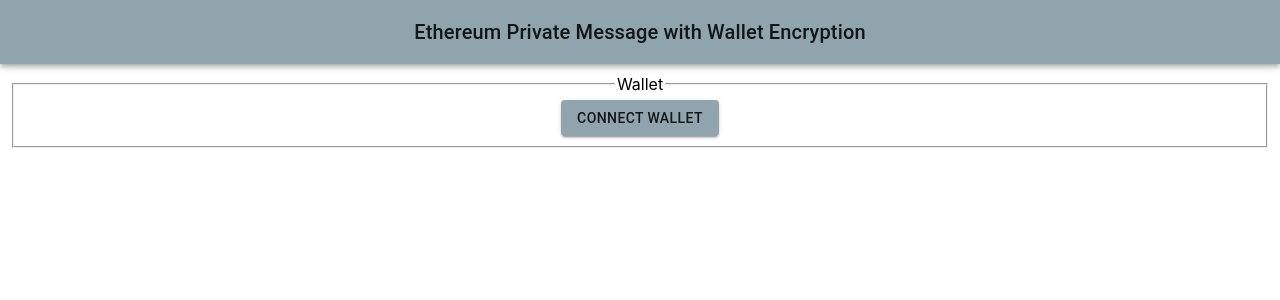
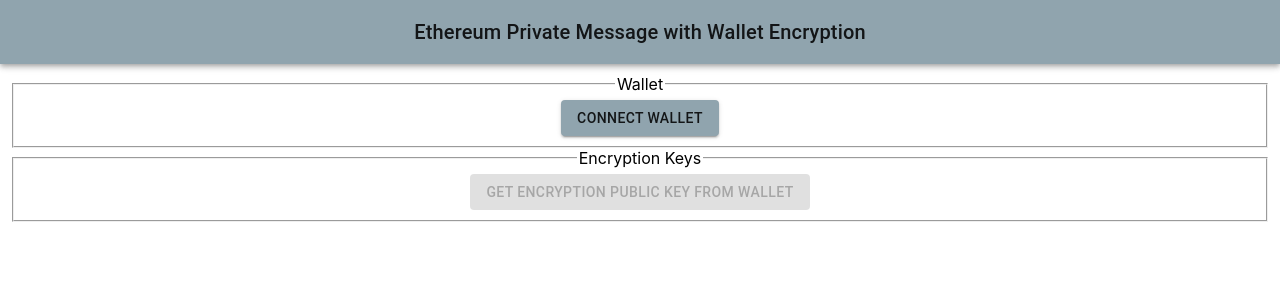
Before and after one commit to vincent-l-j/test-transactor, a React (Create React App) app: page / in a window 1280 px wide. Shown: the top 300 px of the page. Built offline with nearby package versions, Linux system fonts and the light colour scheme.

Commit message:
Add get encryption public key button

```diff
--- a/src/App.tsx
+++ b/src/App.tsx
@@ -8,6 +8,7 @@
 } from "@material-ui/core/styles";
 import { lightBlue, blueGrey } from "@material-ui/core/colors";
 import { Web3Provider } from "@ethersproject/providers/src.ts/web3-provider";
+import GetEncryptionPublicKey from "./GetEncryptionPublicKey";
 import ConnectWallet from "./ConnectWallet";
 
 const theme = createTheme({
@@ -44,7 +45,8 @@
 });
 
 function App() {
-  const [, setProvider] = useState<Web3Provider>();
+  const [provider, setProvider] = useState<Web3Provider>();
+  const [, setEncPublicKey] = useState<Uint8Array>();
   const [address, setAddress] = useState<string>();
   const classes = useStyles();
 
@@ -74,6 +76,14 @@
                 setAddress={setAddress}
               />
             </fieldset>
+            <fieldset>
+              <legend>Encryption Keys</legend>
+              <GetEncryptionPublicKey
+                setEncPublicKey={setEncPublicKey}
+                providerRequest={provider?.provider?.request}
+                address={address}
+              />
+            </fieldset>
           </main>
         </div>
       </div>
--- /dev/null
+++ b/src/GetEncryptionPublicKey.tsx
@@ -0,0 +1,56 @@
+import { Button } from "@material-ui/core";
+import React from "react";
+
+interface Props {
+  setEncPublicKey: (key: Uint8Array) => void;
+  providerRequest:
+    | ((request: { method: string; params?: Array<any> }) => Promise<any>)
+    | undefined;
+  address: string | undefined;
+}
+
+export default function GetEncryptionPublicKey({
+  setEncPublicKey,
+  providerRequest,
+  address,
+}: Props) {
+  const requestPublicKey = () => {
+    if (!providerRequest) return;
+    if (!address) return;
+
+    console.log("Getting Encryption Public Key from Wallet");
+    providerRequest({
+      method: "eth_getEncryptionPublicKey",
+      params: [address],
+    })
+      .then((key: string | undefined) => {
+        console.log("Encryption Public key:", key);
+
+        if (typeof key !== "string") {
+          console.error("Could not get encryption key");
+          return;
+        }
+
+        setEncPublicKey(Buffer.from(key, "base64"));
+      })
+      .catch((error) => {
+        if (error.code === 4001) {
+          // EIP-1193 userRejectedRequest error
+          console.log("We can't encrypt anything without the key.");
+        } else {
+          console.error(error);
+        }
+      });
+  };
+
+  return (
+    <Button
+      variant="contained"
+      color="primary"
+      onClick={requestPublicKey}
+      disabled={!providerRequest || !address}
+    >
+      Get Encryption Public Key from Wallet
+    </Button>
+  );
+}
```
